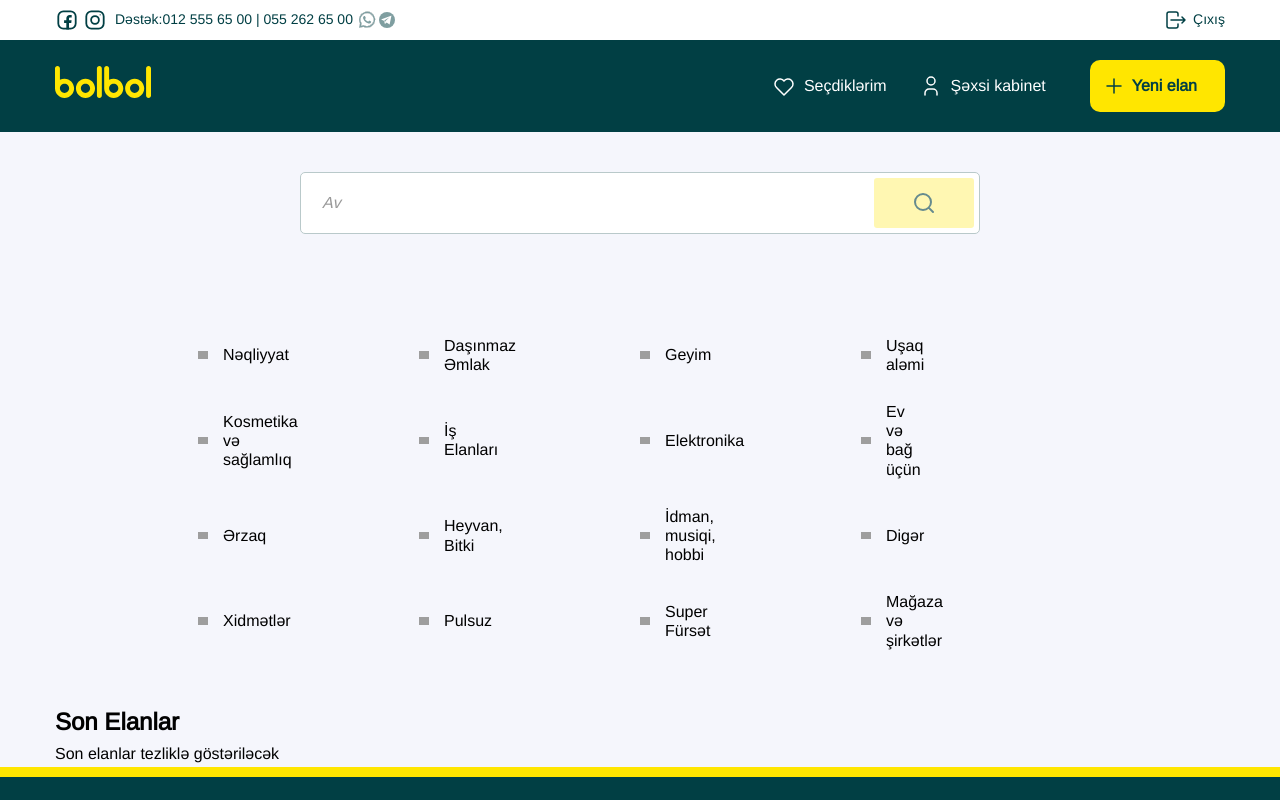
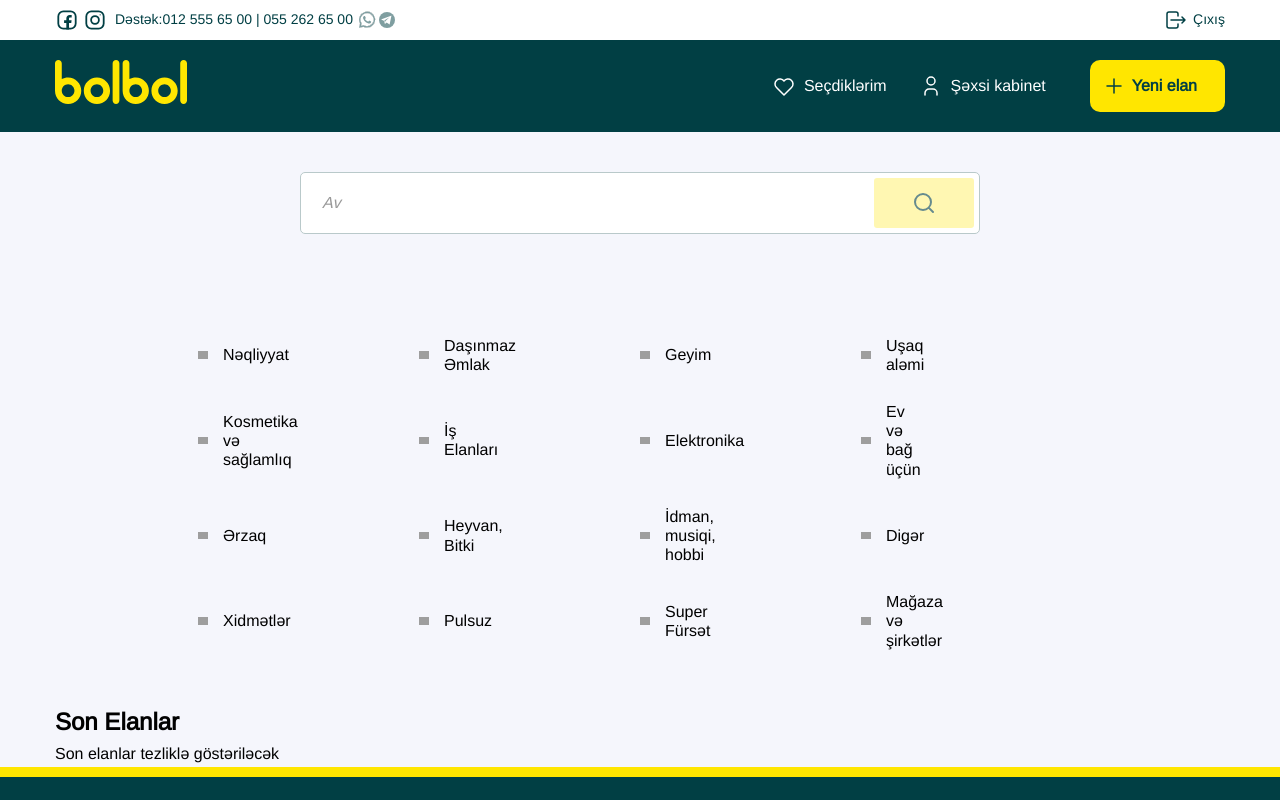
Before and after one commit to sharkwest661/blonex, a Next.js app: page / in a window 1280 px wide. Shown: the top 800 px of the page. Built offline with nearby package versions, Linux system fonts and the light colour scheme; grey boxes are pictures that could not be loaded.

Commit message:
Update logo dimensions in Header component for improved visibility - Increased logo height to 44px and width to 132px for better alignment with design specifications.

```diff
--- a/src/components/Layout/Header/Header.module.scss
+++ b/src/components/Layout/Header/Header.module.scss
@@ -31,7 +31,7 @@
   z-index: 10; // Above mobile menu
 
   img {
-    height: 32px;
+    height: 44px;
     width: auto;
   }
 
--- a/src/components/Layout/Header/Header.tsx
+++ b/src/components/Layout/Header/Header.tsx
@@ -51,8 +51,8 @@ const Header: React.FC = () => {
               <Image
                 src="/assets/images/logo.svg"
                 alt="Bolbol Logo"
-                width={120}
-                height={32}
+                width={132}
+                height={44}
                 priority
               />
             </Link>
```
